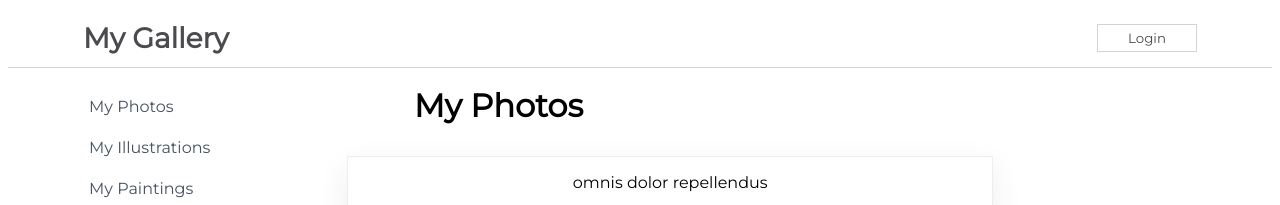
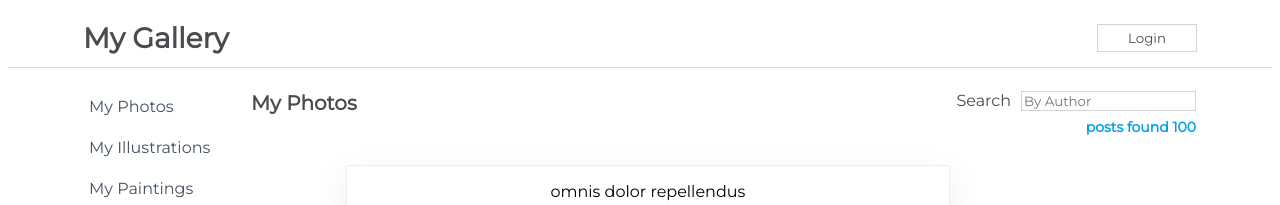
Before and after one commit to MollyAdamsson/react-challange, a React (Create React App) app in the folder my-app/: page / in a window 1280 px wide. Shown: the top 205 px of the page. Built offline with nearby package versions, Linux system fonts and the light colour scheme.

Commit message:
Added content

```diff
--- a/my-app/src/components/Content.js
+++ b/my-app/src/components/Content.js
@@ -8,7 +8,8 @@
     constructor(props) {
         super(props)
         this.state = {
-            isLoaded: false
+            isLoaded: false,
+            posts: [],
         }
     }
 
@@ -16,28 +17,50 @@
         setTimeout(()=>{
             this.setState({
                 isLoaded: true,
+                posts: savedPosts,
             })
         }, 2000)
     }
 
+    handleChange = (e) => {
+        const name = e.target.value.toLowerCase();
+        const filteredPosts = savedPosts.filter((post)=>{
+            return post.name.toLowerCase().includes(name);
+        })
+
+        this.setState({
+            posts: filteredPosts
+        })
+    }
+
     render() {
         return (
-            <div classNam={css.Content}>
+            <div className={css.Content}>
+
                 <div className={css.TitleBar}>
                     <h1>My Photos</h1>
+                    <form>
+                        <label htmlFor='searchinput'>Search</label>
+                        <input
+                        type='search'
+                        id='searchinput'
+                        placeholder='By Author'
+                        onChange={(e) => this.handleChange(e)}
+                        />
+                        <h4>posts found {this.state.posts.length}</h4>
+                    </form>
                 </div>
 
                 <div className={css.SearchResults}>
                     {
                         this.state.isLoaded ?
-                        <PostItem savedPosts={savedPosts} />
+                        <PostItem savedPosts={this.state.posts} />
                         : <Loader />
                     }
-
                 </div>
             </div>
         )
     }
 }
 
-export default Content;
+export default Content
```
